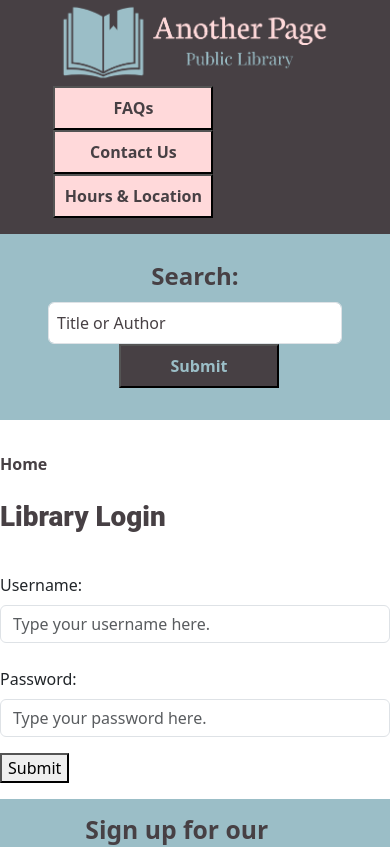
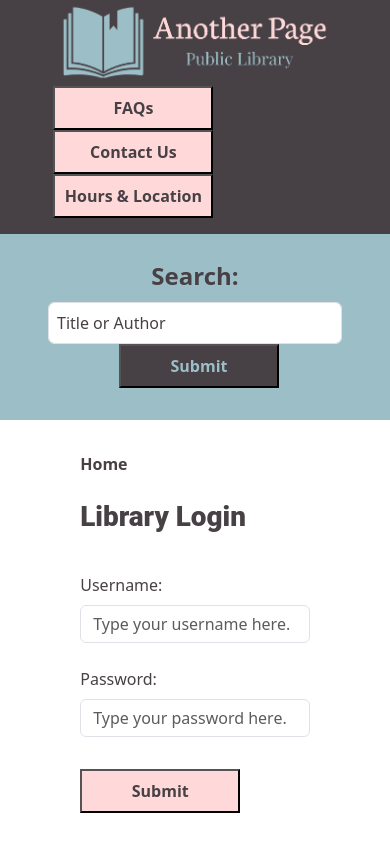
Before and after one commit to Amiriel01/Public-Library-Website, a React (Vite) app in the folder frontend-user-view/: page /LibraryLogin in a window 390 px wide. Shown: the top 847 px of the page. Built offline with nearby package versions, Linux system fonts and the light colour scheme.

Commit message:
LibraryLogin styled, responsive

```diff
--- a/frontend-user-view/src/App.css
+++ b/frontend-user-view/src/App.css
@@ -930,3 +930,34 @@ html {
 .event-description {
   font-size: 1.5rem;
 }
+
+/*LibraryLogin*/
+#login-form-container {
+  width: 65%;
+  margin-left: auto;
+  margin-right: auto;
+  margin-bottom: 2rem;
+  color: #474044;
+}
+
+#login-form-submit-button {
+  margin-top: 1rem;
+  background-color: #ffd9da;
+  width: 10rem;
+  padding: .5rem;
+  margin-right: .5rem;
+  color: #474044;
+  font-weight: bold;
+  font-size: 1rem;
+  margin-bottom: 1rem;
+}
+
+#login-form-submit-button:hover {
+  background-color: #f49fbc;
+  color: #474044;
+}
+
+#login-form-submit-button:active {
+  background-color: #ffd9da;
+  color: #474044;
+}
--- a/frontend-user-view/src/LibraryLogin.tsx
+++ b/frontend-user-view/src/LibraryLogin.tsx
@@ -86,7 +86,7 @@ export default function LibraryLogin({ setLoggedIn,  setShowAdmin }) {
                         />
                     </Form.Group>
                     <div>
-                        <MyButton id='lgoin-form-submit-button' title='Submit'></MyButton>
+                        <MyButton id='login-form-submit-button' title='Submit'></MyButton>
                     </div>
                 </Form>
             </Row>
```
